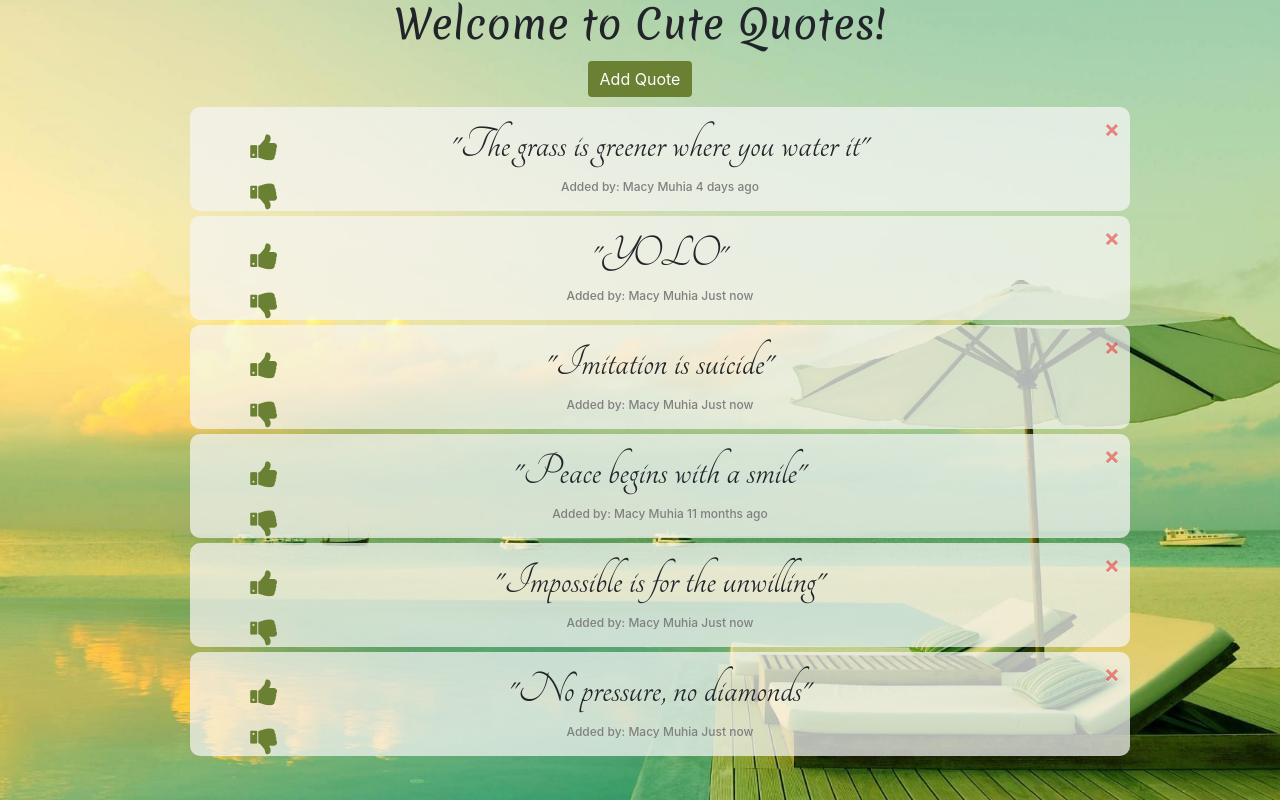
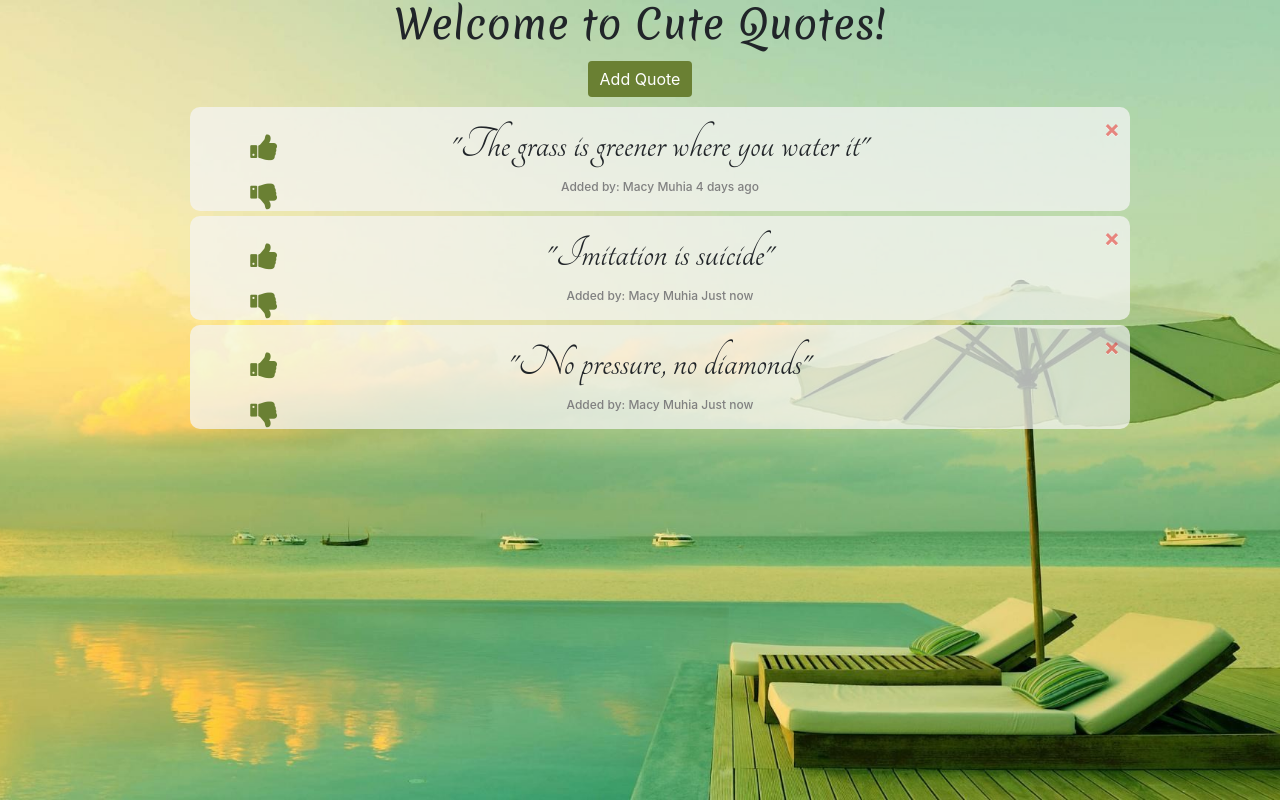
Before and after one commit to macymuhia/Cute-Quotes, an Angular app: page / in a window 1280 px wide. Built offline with nearby package versions, Linux system fonts and the light colour scheme.

Commit message:
minor change

```diff
--- a/src/app/quote/quote.component.ts
+++ b/src/app/quote/quote.component.ts
@@ -10,10 +10,10 @@ export class QuoteComponent implements OnInit {
 
   quotes:Quote[] = [
     new Quote(1, 'The grass is greener where you water it', 'Maya Angelou', 'Macy Muhia', new Date(2019, 6, 4)),
-    new Quote(2, 'YOLO', 'Elenor Roosevelt', 'Macy Muhia', new Date(2019, 7, 1)),
+    // new Quote(2, 'YOLO', 'Elenor Roosevelt', 'Macy Muhia', new Date(2019, 7, 1)),
     new Quote(3, 'Imitation is suicide', 'Albert Einstein', 'Macy Muhia', new Date(2019, 7, 1)),
-    new Quote(4, 'Peace begins with a smile', 'Mahatma Gandi', 'Macy Muhia', new Date(2018, 7, 1)),
-    new Quote(5, 'Impossible is for the unwilling', 'Mother Teresa', 'Macy Muhia', new Date(2019, 7, 1)),
+    // new Quote(4, 'Peace begins with a smile', 'Mahatma Gandi', 'Macy Muhia', new Date(2018, 7, 1)),
+    // new Quote(5, 'Impossible is for the unwilling', 'Mother Teresa', 'Macy Muhia', new Date(2019, 7, 1)),
     new Quote(6, 'No pressure, no diamonds', 'Joel Osteen', 'Macy Muhia', new Date(2019, 12, 1))
   ];
 
```
